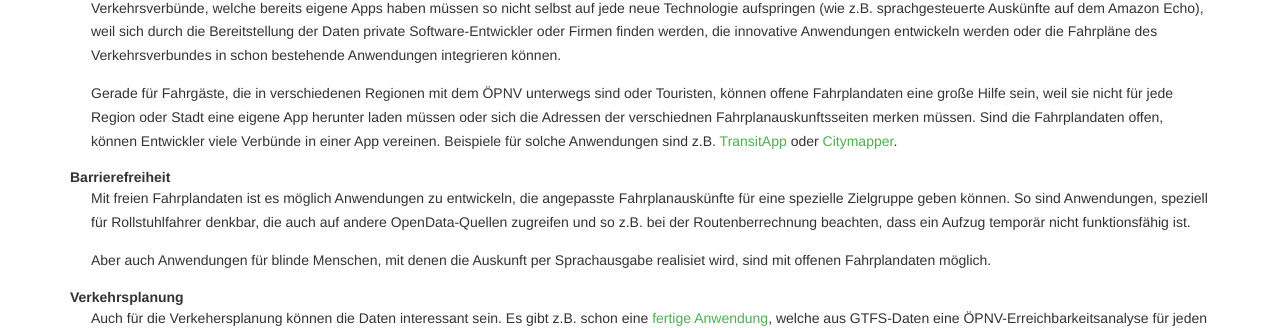
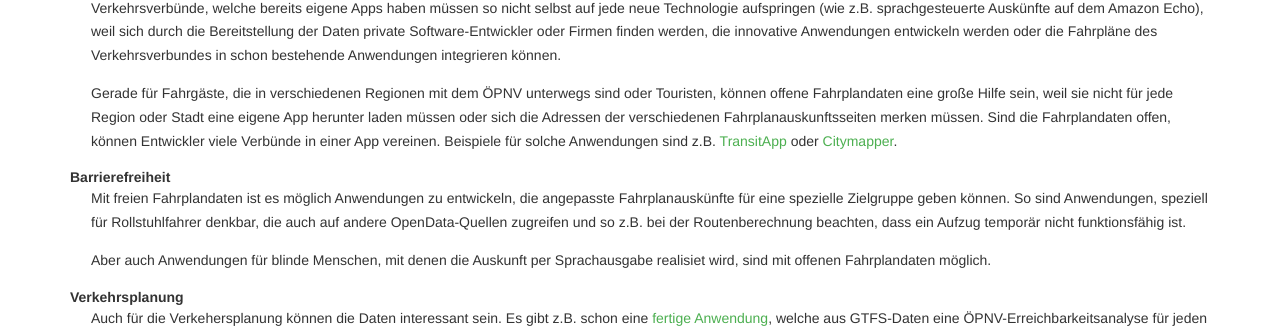
Before and after one commit to okfde/rettedeinennahverkehr, a Jekyll site: the page built from index.html, in a window 1280 px wide and 1400 px high, scrolled down 4325 px. Shown: the part 175-503 px from the top of the window. Built offline with Jekyll 4.4.1, drawn with Linux system fonts in a browser that asks for light colours; comment, search, counter and statistics services are not loaded; some of the changed text lies outside the part shown.

Commit message:
noch mehr typos

```diff
--- a/_includes/faq.html
+++ b/_includes/faq.html
@@ -11,14 +11,14 @@
                          <dl>
                               <dt>Moderne Fahrplanauskunft</dt>
                               <dd>Eine Fahrplanauskunft gehört zu den Grundaufgaben eines Verkehrsverbundes. In Zeiten von Internet und Smartphones sind Papierfahrpläne oder PDFs nicht mehr zeitgemäß. Mit dem öffentlichen Bereitstellen von <em>maschinenlesbaren</em> Fahrplandaten können sich kleine Verkehrsverbünde die teure Entwicklung eigener Apps ersparen. Aber auch Verkehrsverbünde, welche bereits eigene Apps haben müssen so nicht selbst auf jede neue Technologie aufspringen (wie z.B. sprachgesteuerte Auskünfte auf dem Amazon Echo), weil sich durch die Bereitstellung der Daten private Software-Entwickler oder Firmen finden werden, die innovative Anwendungen entwickeln werden oder die Fahrpläne des Verkehrsverbundes in schon bestehende Anwendungen integrieren können.</dd>
-                              <dd>Gerade für Fahrgäste, die in verschiedenen Regionen mit dem ÖPNV unterwegs sind oder Touristen, können offene Fahrplandaten eine große Hilfe sein, weil sie nicht für jede Region oder Stadt eine eigene App herunter laden müssen oder sich die Adressen der verschiednen Fahrplanauskunftsseiten merken müssen.
+                              <dd>Gerade für Fahrgäste, die in verschiedenen Regionen mit dem ÖPNV unterwegs sind oder Touristen, können offene Fahrplandaten eine große Hilfe sein, weil sie nicht für jede Region oder Stadt eine eigene App herunter laden müssen oder sich die Adressen der verschiedenen Fahrplanauskunftsseiten merken müssen.
      Sind die Fahrplandaten offen, können Entwickler viele Verbünde in einer App vereinen. Beispiele für solche Anwendungen sind z.B. <a href="https://transitapp.com/">TransitApp</a> oder <a href="https://citymapper.com/">Citymapper</a>.</dd>
 
                               <dt class="show-if-gtfs">Der <span class="data-vbd"></span> gibt die Daten bereits an Google</dt>
                               <dd class="show-if-gtfs">Google erhält für Google Maps bereits die Fahrplandaten des <span class="data-vbd"></span>. Google zahlt dafür <em>kein</em> Geld. Außerdem liegen damit die Fahrplandaten schon im passendem Format beim Verkehrsverbund vor. Es entsteht also kein weiterer Aufwand und keine weiteren Kosten beim Verbund für den Export der Daten.</dd>
 
                               <dt>Barrierefreiheit</dt>
-                              <dd>Mit freien Fahrplandaten ist es möglich Anwendungen zu entwickeln, die angepasste Fahrplanauskünfte für eine spezielle Zielgruppe geben können. So sind Anwendungen, speziell für Rollstuhlfahrer denkbar, die auch auf andere OpenData-Quellen zugreifen und so z.B. bei der Routenberrechnung beachten, dass ein Aufzug temporär nicht funktionsfähig ist.</dd>
+                              <dd>Mit freien Fahrplandaten ist es möglich Anwendungen zu entwickeln, die angepasste Fahrplanauskünfte für eine spezielle Zielgruppe geben können. So sind Anwendungen, speziell für Rollstuhlfahrer denkbar, die auch auf andere OpenData-Quellen zugreifen und so z.B. bei der Routenberechnung beachten, dass ein Aufzug temporär nicht funktionsfähig ist.</dd>
                               <dd>Aber auch Anwendungen für blinde Menschen, mit denen die Auskunft per Sprachausgabe realisiet wird, sind mit offenen Fahrplandaten möglich.</dd>
 
                               <dt>Verkehrsplanung</dt>
```
Also changed, not shown: other parts of _includes/faq.html (+2 -2 lines).
